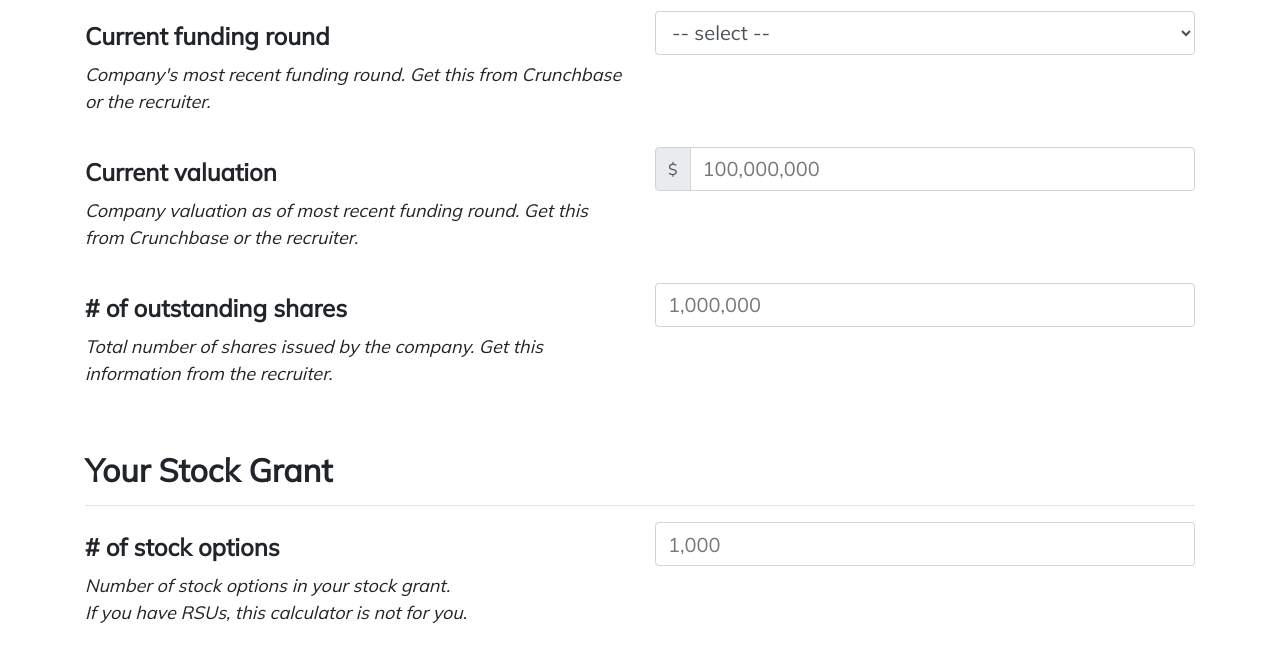
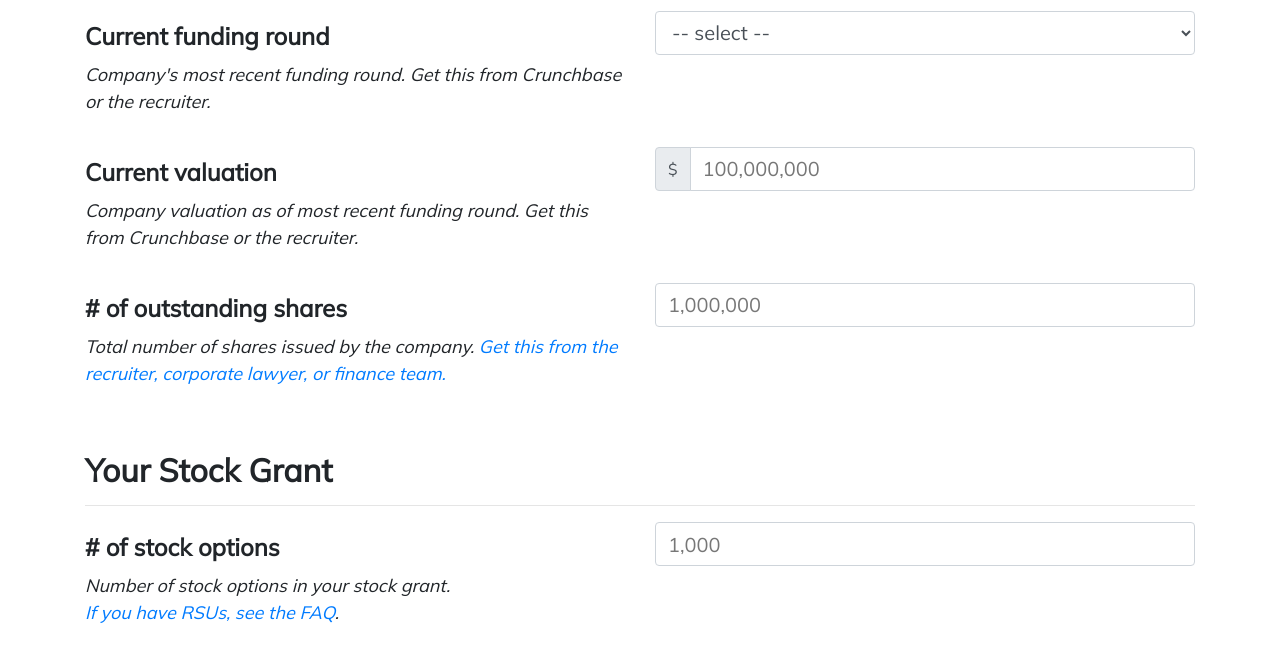
Before and after one commit to umbrant/startupequity, a plain HTML site: page index.html in a window 1280 px wide. Shown: the part 297-952 px from the top of the page. Drawn offline with nearby package versions, Linux system fonts and the light colour scheme; a web font is replaced by a local one.

Commit message:
add FAQ links

```diff
--- a/index.html
+++ b/index.html
@@ -125,8 +125,9 @@
                     <div class="col">
                         <label class="col-form-label"
                                for="totalNumShares"># of outstanding shares</label>
-                        <p class="font-italic">Total number of shares issued by the company. Get this information from
-                            the recruiter.</p>
+                        <p class="font-italic">Total number of shares issued by the company.
+                            <a href="https://www.umbrant.com/startup-equity-calculator-faq/#totalnumberofshares">Get this from
+                            the recruiter, corporate lawyer, or finance team.</a></p>
                     </div>
                     <div class="col">
                         <input type="text" required class="form-control" name="totalNumShares" id="totalNumShares"
@@ -142,7 +143,7 @@
                 <div class="form-group row">
                     <div class="col">
                         <label class="col-form-label"># of stock options</label>
-                        <p class="font-italic">Number of stock options in your stock grant.<br/>If you have RSUs, this calculator is not for you.</p>
+                        <p class="font-italic">Number of stock options in your stock grant.<br/><a href="https://www.umbrant.com/startup-equity-calculator-faq/#rsus">If you have RSUs, see the FAQ</a>.</p>
                     </div>
                     <div class="input-group col">
                         <input type="text" required class="form-control" name="userNumShares" placeholder="1,000">
```
